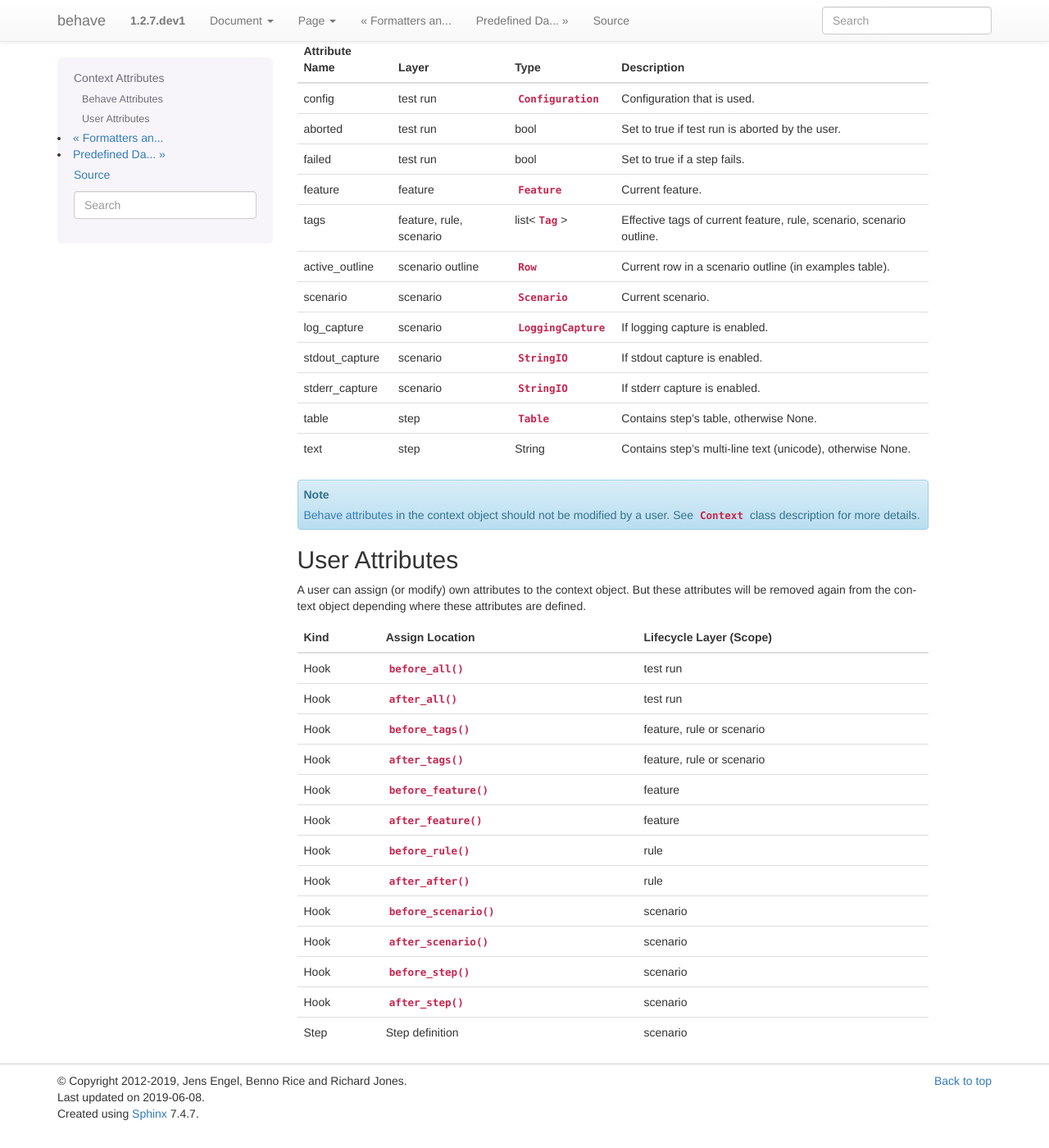
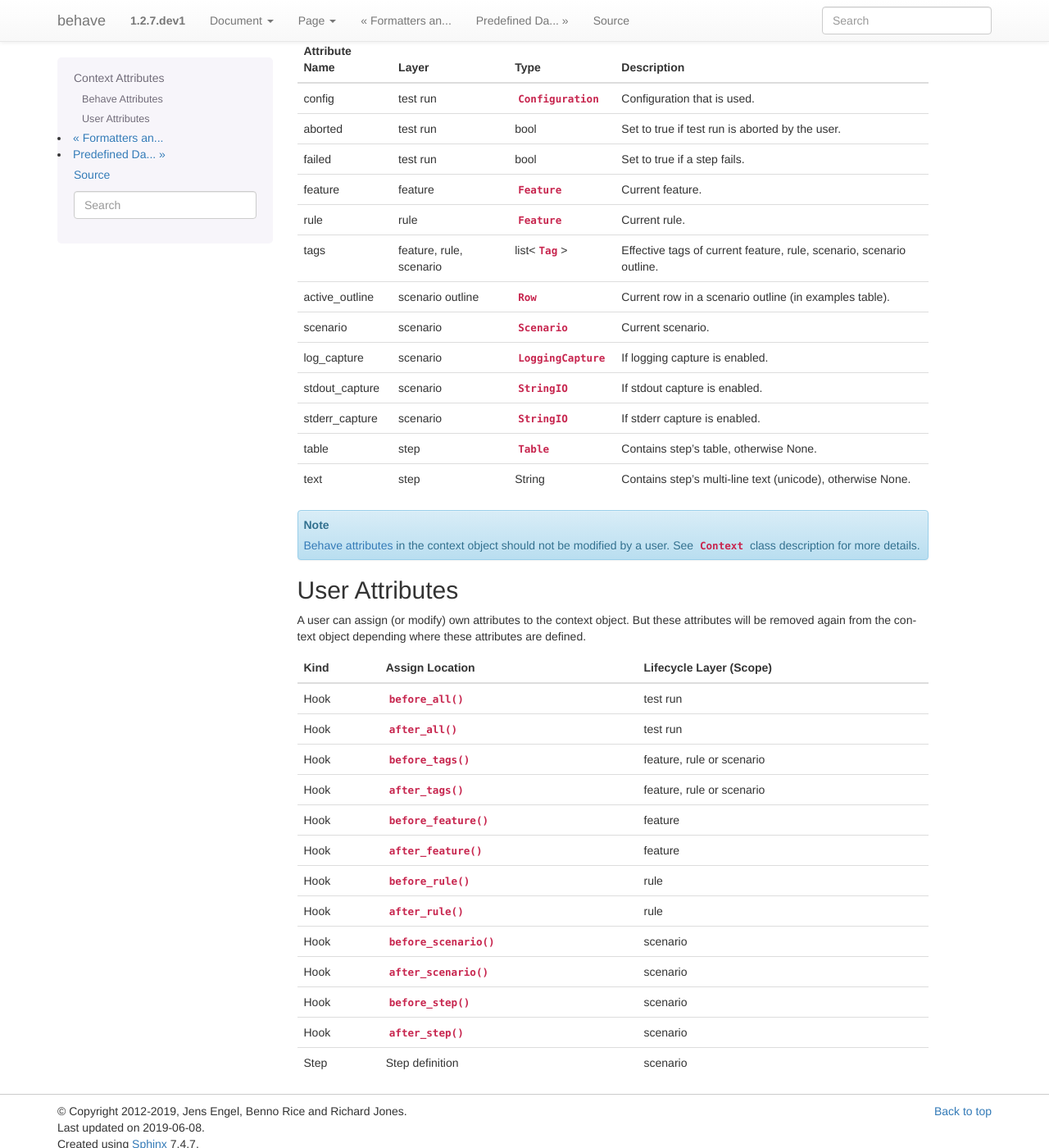
Before and after one commit to zhwei820/behave, a Sphinx documentation site: the page built from docs/context_attributes.rst, in a window 1280 px wide and 1400 px high, scrolled down 259 px. Shown: the whole window at 82% size. Built offline with Sphinx 7.4.7, drawn with Linux system fonts in a browser that asks for light colours; before the commit the page ends 1637 px from its top, so only the background shows below that.

Commit message:
FIX: Misspelled after_rule hook (was: after_after)

```diff
--- a/docs/context_attributes.rst
+++ b/docs/context_attributes.rst
@@ -23,6 +23,7 @@ config          test run  :class:`~behave.configuration.Configuration`  Configur
 aborted         test run  bool                                          Set to true if test run is aborted by the user.
 failed          test run  bool                                          Set to true if a step fails.
 feature         feature   :class:`~behave.model.Feature`                Current feature.
+rule            rule      :class:`~behave.model.Feature`                Current rule.
 tags            feature,  list<:class:`~behave.model.Tag`>              Effective tags of current feature, rule, scenario, scenario outline.
                 rule,
                 scenario
@@ -62,7 +63,7 @@ Hook    :func:`after_tags`          feature, rule or scenario
 Hook    :func:`before_feature`      feature
 Hook    :func:`after_feature`       feature
 Hook    :func:`before_rule`         rule
-Hook    :func:`after_after`         rule
+Hook    :func:`after_rule`          rule
 Hook    :func:`before_scenario`     scenario
 Hook    :func:`after_scenario`      scenario
 Hook    :func:`before_step`         scenario
```
